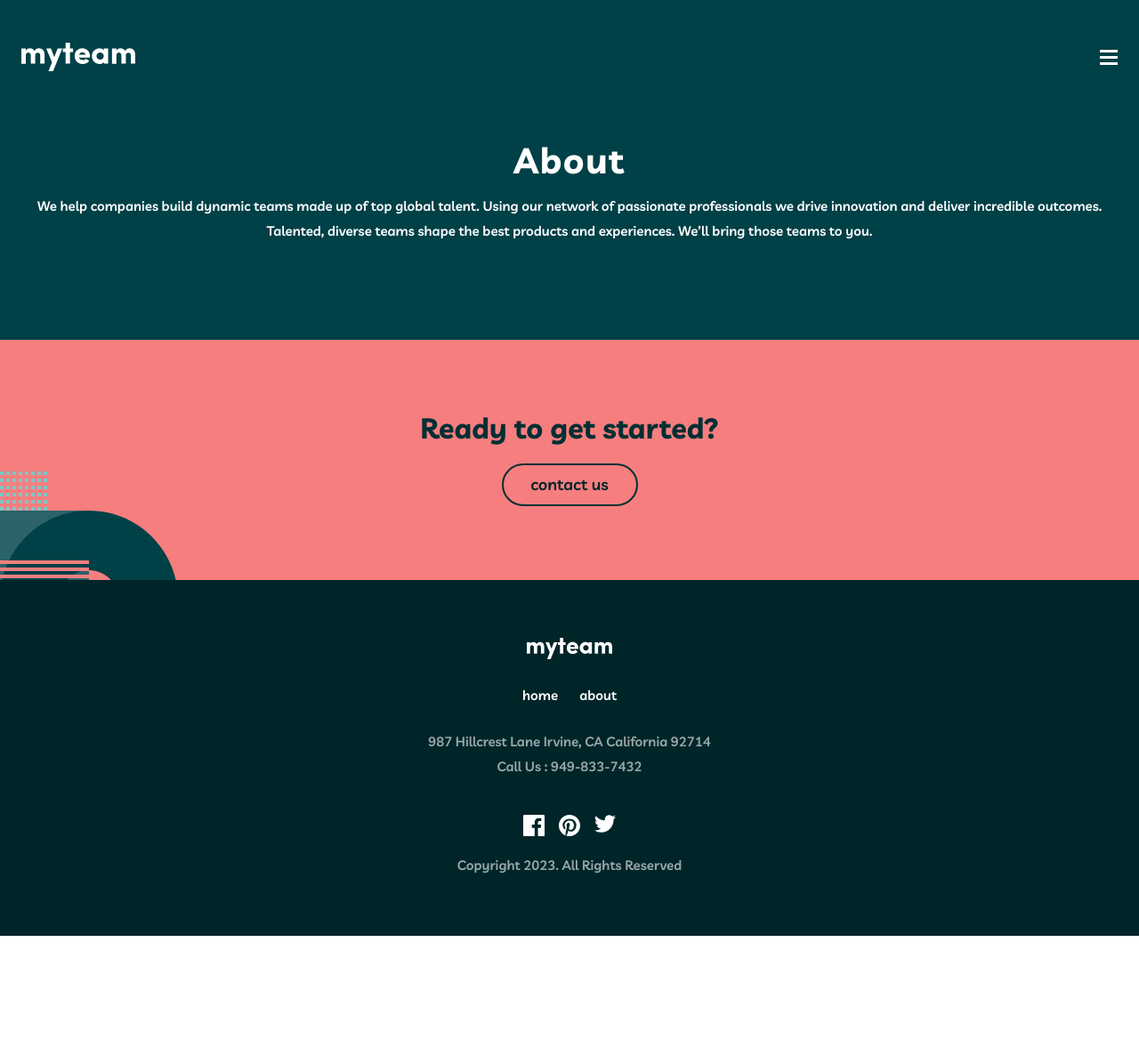
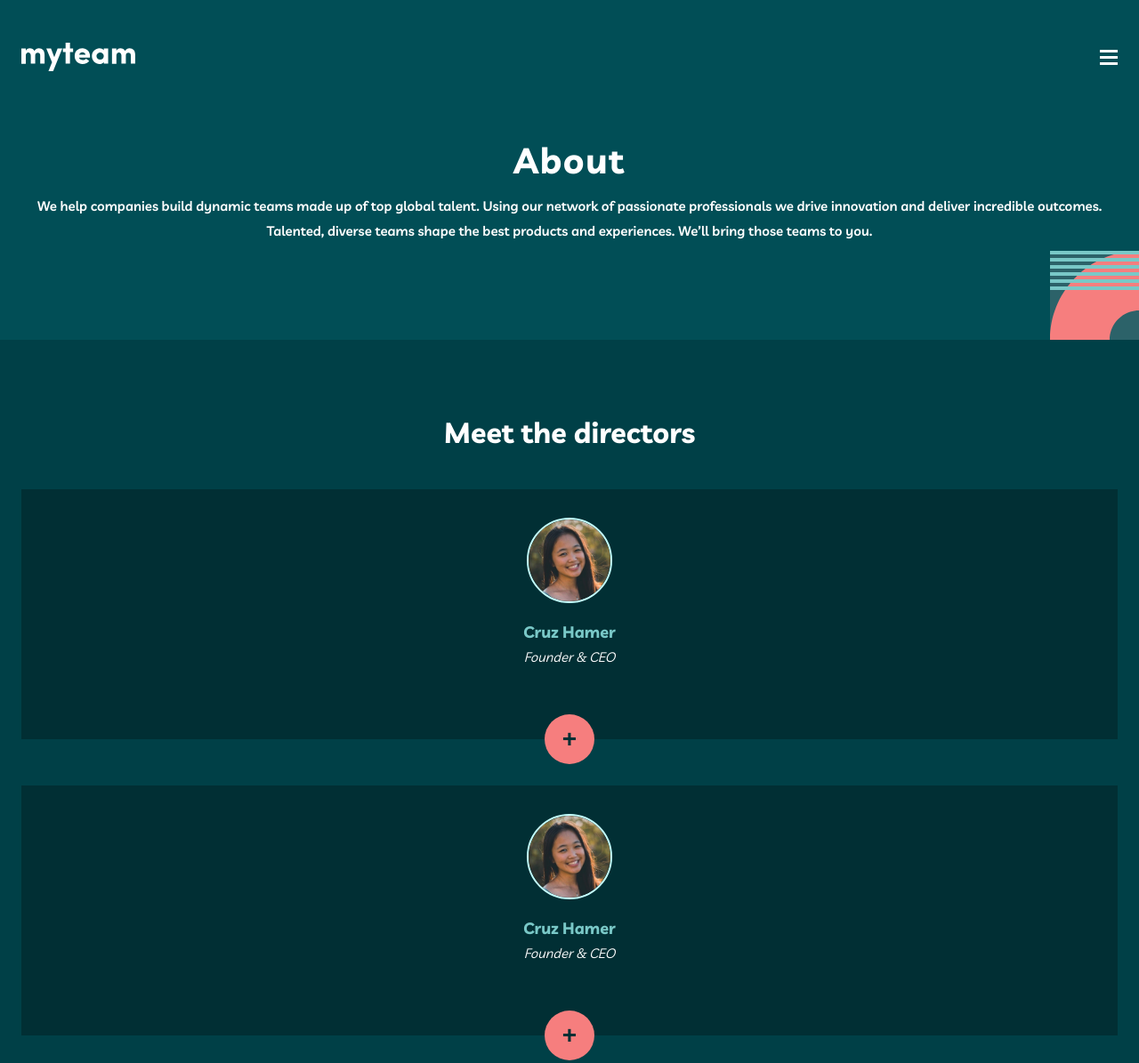
Before and after one commit to linusmanuel/my-team, a website: page about.html in a window 1280 px wide. Shown: the top 1195 px of the page at 89% size. Before the commit the page ends 1052 px from the top, so only its background shows below. Drawn offline with Linux system fonts and the light colour scheme.

Commit message:
(card): Add employees card

```diff
--- a/about.html
+++ b/about.html
@@ -48,6 +48,27 @@
 				</p>
 			</div>
 		</section>
+		<section class="b-employees container">
+			<h2 class="b-employees__title c-title-3">Meet the directors</h2>
+			<ul class="b-employees__cards">
+				<li class="c-employees__card">
+					<picture class="c-employees__card-image">
+						<img src="/src/images/avatar-nikita.jpg" alt="avatar nikita" />
+					</picture>
+					<h4 class="c-employees__card-title c-title-4">Cruz Hamer</h4>
+					<p class="c-employees__card-text c-text-1">Founder & CEO</p>
+					<button class="c-employees__card-button c-btn--add">+</button>
+				</li>
+				<li class="c-employees__card">
+					<picture class="c-employees__card-image">
+						<img src="/src/images/avatar-nikita.jpg" alt="avatar nikita" />
+					</picture>
+					<h4 class="c-employees__card-title c-title-4">Cruz Hamer</h4>
+					<p class="c-employees__card-text c-text-1">Founder & CEO</p>
+					<button class="c-employees__card-button c-btn--add">+</button>
+				</li>
+			</ul>
+		</section>
 
 		<section class="c-cta container">
 			<h3 class="c-cta__title c-title-3">Ready to get started?</h3>
--- /dev/null
+++ b/src/frontend/style/blocks/_employees.scss
@@ -0,0 +1,13 @@
+.b-employees {
+  background-color: var(--secondary-dark);
+  padding-block: rem(88px);
+  text-align: center;
+
+  &__title {
+    margin-bottom: rem(48px);
+  }
+
+  &__cards {
+    @include flex-column-gap(rem(52px));
+  }
+}
--- a/src/frontend/style/blocks/index.scss
+++ b/src/frontend/style/blocks/index.scss
@@ -5,3 +5,4 @@
 @import './hero';
 @import './team';
 @import './stories';
+@import './employees';
--- a/src/frontend/style/components/_button.scss
+++ b/src/frontend/style/components/_button.scss
@@ -65,4 +65,19 @@
       width: 100%;
     }
   }
+
+  &--add,
+  &--close {
+    @include squares(rem(56px));
+    border-radius: 50%;
+    border: none;
+    text-align: center;
+    font-size: rem(28px);
+    font-weight: $extra-bold;
+    color: var(--secondary-dark-2);
+  }
+
+  &--add {
+    background-color: var(--primary-light);
+  }
 }
--- a/src/frontend/style/components/_card.scss
+++ b/src/frontend/style/components/_card.scss
@@ -41,3 +41,24 @@
     margin-bottom: rem(16px);
   }
 }
+
+/* CARD EMPLOYEES*/
+.c-employees__card {
+  background-color: var(--secondary-dark-2);
+  padding: rem(32px) 0 rem(22px) 0;
+  &-image {
+    @include squares(rem(96px));
+    @include c-picture;
+    margin-inline: auto;
+    margin-bottom: rem(16px);
+  }
+
+  &-title {
+    color: var(--secondary-light);
+    margin-bottom: 0;
+  }
+
+  &-button {
+    transform: translateY(50px);
+  }
+}
--- a/src/frontend/style/components/_menu.scss
+++ b/src/frontend/style/components/_menu.scss
@@ -10,7 +10,7 @@
   }
 
   &--about {
-    background-color: var(--secondary-dark);
+    background-color: var(--primary);
   }
 
   .c-logo {
--- a/src/frontend/style/pages/_about.scss
+++ b/src/frontend/style/pages/_about.scss
@@ -1,5 +1,8 @@
 .b-about {
-  background-color: var(--secondary-dark);
+  background-color: var(--primary);
+  background-image: url('/src/images/bg-pattern-about-1-mobile-nav-1.svg');
+  background-repeat: no-repeat;
+  background-position: bottom -100px right -100px;
   padding: rem(80px) 0 rem(108px) 0;
   text-align: center;
 }
```
Also changed, not shown: src/styles/style.css, 1 other file.
